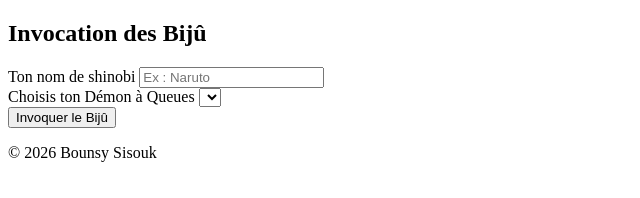
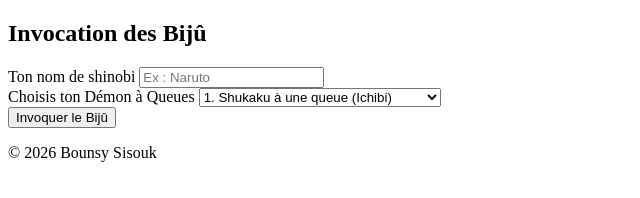
Before and after one commit to bounsysisouk/kata-web-5-la-machine---invocation, a plain HTML site: page index.html in a window 1280 px wide. Shown: the whole page, without its empty margins (0-640 px from the left). Drawn offline with Linux system fonts and the light colour scheme.

Commit message:
Feat: mise à jour fichier index.html

```diff
--- a/index.html
+++ b/index.html
@@ -5,6 +5,7 @@
   <meta name="viewport" content="width=device-width, initial-scale=1.0">
   <title>kata-web-5-la-machine---invocation</title>
   <link rel="stylesheet" href="style.css">
+  <script src="script.js" defer></script>
 </head>
 <body>
 
@@ -24,17 +25,15 @@
         <div class="champ-formulaire">
           <label for="creature">Choisis ton Démon à Queues</label>
           <select id="creature" required>
-            <option></option>
-            <option></option>
-            <option></option>
-            <option></option>
-            <option></option>
-            <option></option>
-            <option></option>
-            <option></option>
-            <option></option>
-            <option></option>
-
+            <option value="Shukaku, le Démon à Une Queue">1. Shukaku à une queue (Ichibi)</option>
+            <option value="Matatabi, le Démon à Deux Queues">2. Matatabi à deux queues (Nibi)</option>
+            <option value="Isobu, le Démon à Trois Queues">3. Isobu à trois queues (Sanbi)</option>
+            <option value="Son Gokû, le Démon à Quatre Queues">4. Son Gokû à quatre queues (Yonbi)</option>
+            <option value="Kokuô, le Démon à Cinq Queues">5. Kokuô à cinq queues (Gobi)</option>
+            <option value="Saiken, le Démon à Six Queues">6. Saiken à six queues (Rokubi)</option>
+            <option value="Chômei, le Démon à Sept Queues">7. Chômei à sept queues (Nanabi)</option>
+            <option value="Gyûki, le Démon à Huit Queues">8. Gyûki à huit queues (Hachibi)</option>
+            <option value="Kurama, le Démon à Neuf Queues">9. Kurama à neuf queues (Kyûbi)</option>
           </select>
         </div>
 
@@ -45,7 +44,7 @@
     <!-- Carte de résultat (initialement cachée) -->
     <section id="resultat" class="carte-invocation cache">
       <p id="message"></p>
-      <button ></button>
+      <button id="recommencer" class="bouton-action bouton-secondaire">Sceller à nouveau</button>
     </section>
 
   </main>
```
